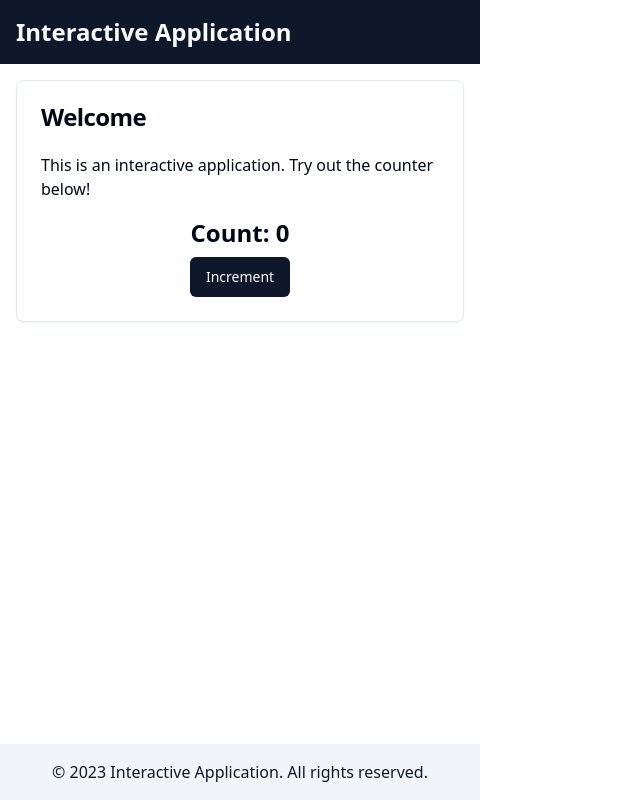
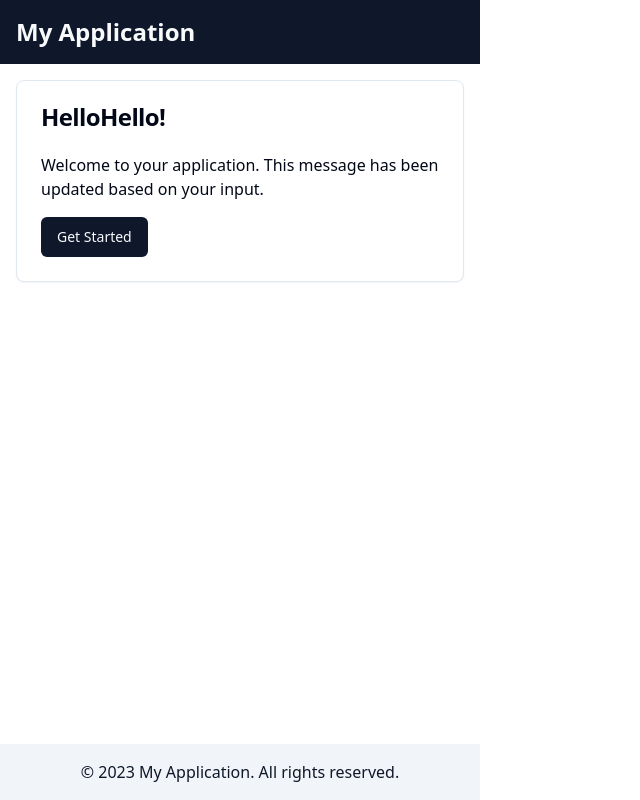
Before and after one commit to GPT-Engineer-App-Dev/flexible-start, a React (Vite) app: page / in a window 1280 px wide. Shown: the whole page, without its empty margins (0-640 px from the left). Built offline with nearby package versions, Linux system fonts and the light colour scheme.

Commit message:
GPT Engineer Update

```diff
--- a/src/pages/Index.jsx
+++ b/src/pages/Index.jsx
@@ -1,40 +1,31 @@
-import React, { useState } from "react";
+import React from "react";
 import { Button } from "@/components/ui/button";
 import { Card, CardHeader, CardTitle, CardContent } from "@/components/ui/card";
 
 const Index = () => {
-  const [count, setCount] = useState(0);
-
-  const incrementCount = () => {
-    setCount(prevCount => prevCount + 1);
-  };
-
   return (
     <div className="min-h-screen flex flex-col">
       {/* Header */}
       <header className="bg-primary text-primary-foreground p-4">
-        <h1 className="text-2xl font-bold">Interactive Application</h1>
+        <h1 className="text-2xl font-bold">My Application</h1>
       </header>
 
       {/* Main content */}
       <main className="flex-grow p-4">
         <Card className="max-w-md mx-auto">
           <CardHeader>
-            <CardTitle>Welcome</CardTitle>
+            <CardTitle>HelloHello!</CardTitle>
           </CardHeader>
           <CardContent>
-            <p className="mb-4">This is an interactive application. Try out the counter below!</p>
-            <div className="text-center">
-              <p className="text-2xl font-bold mb-2">Count: {count}</p>
-              <Button onClick={incrementCount}>Increment</Button>
-            </div>
+            <p className="mb-4">Welcome to your application. This message has been updated based on your input.</p>
+            <Button>Get Started</Button>
           </CardContent>
         </Card>
       </main>
 
       {/* Footer */}
       <footer className="bg-secondary text-secondary-foreground p-4 text-center">
-        <p>&copy; 2023 Interactive Application. All rights reserved.</p>
+        <p>&copy; 2023 My Application. All rights reserved.</p>
       </footer>
     </div>
   );
```
